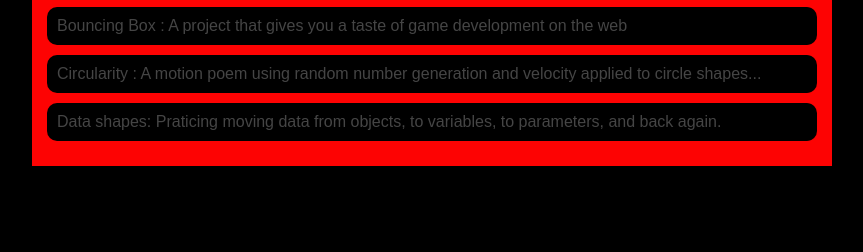
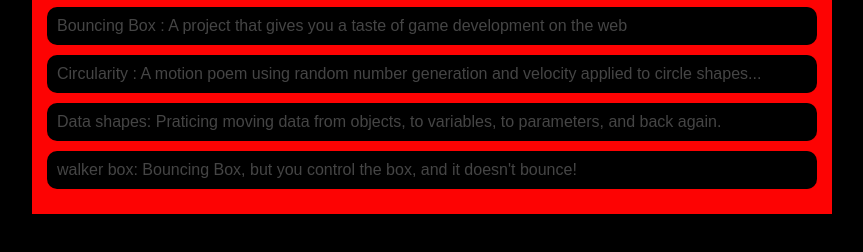
Before and after one commit to jamsco-nln/jamsco-nln.github.io, a plain HTML site: page portfolio.html in a window 1280 px wide. Shown: the part 262-514 px from the top of the page, without its empty margins (208-1071 px from the left). Drawn offline with Linux system fonts and the light colour scheme.

Commit message:
asd project added

```diff
--- a/portfolio.html
+++ b/portfolio.html
@@ -114,6 +114,7 @@
                     <li><a href="projects/circularity/">Circularity : A motion poem using random number generation and
                             velocity applied to circle shapes...</a></li>
                     <li><a href = "asd-projects/data-shapes/"> Data shapes: Praticing moving data from objects, to variables, to parameters, and back again.</a></li>
+                    <li><a href ="asd-projects/walker/"> walker box: Bouncing Box, but you control the box, and it doesn't bounce!</a></li>
                 </u1>
             </div>
         </main>
```
